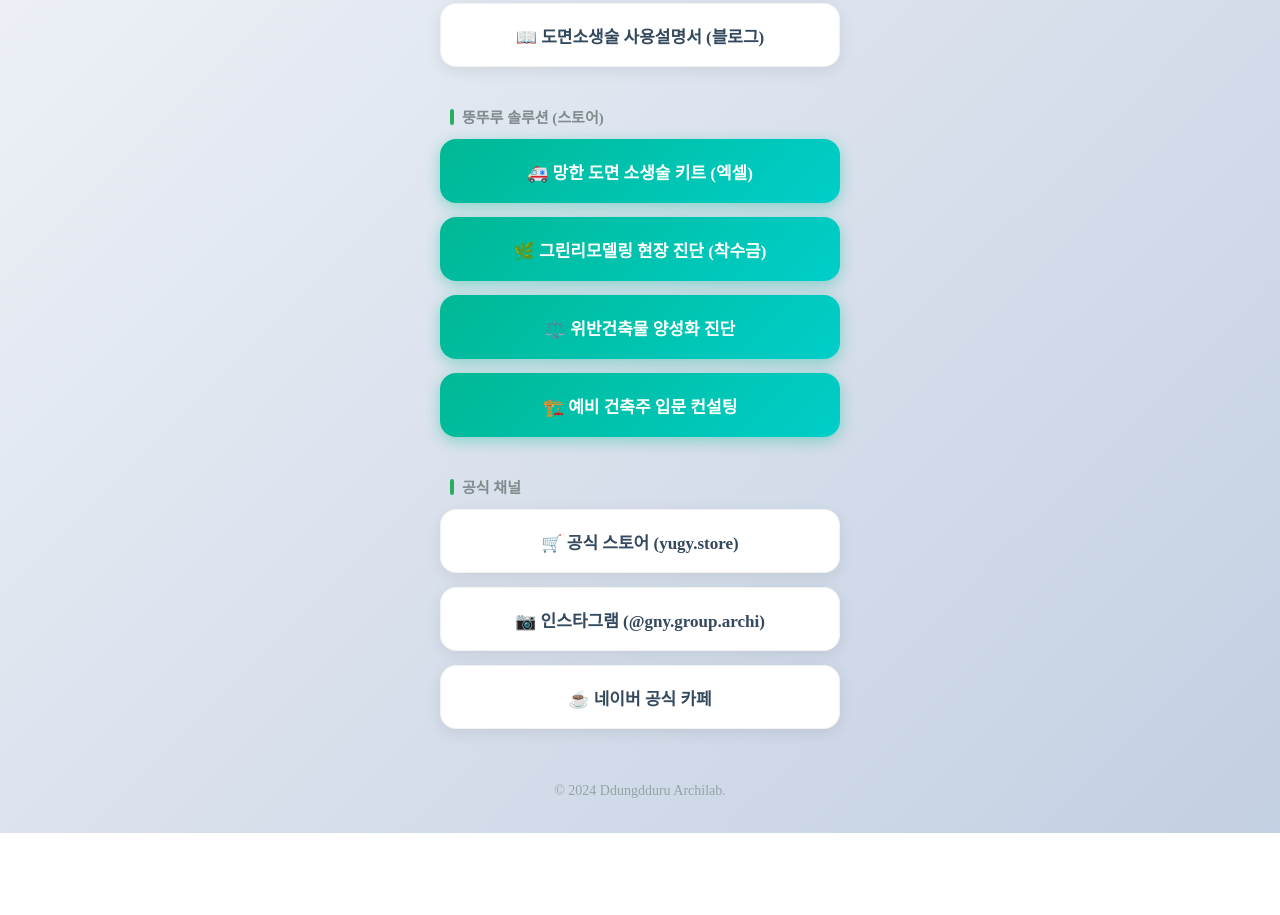
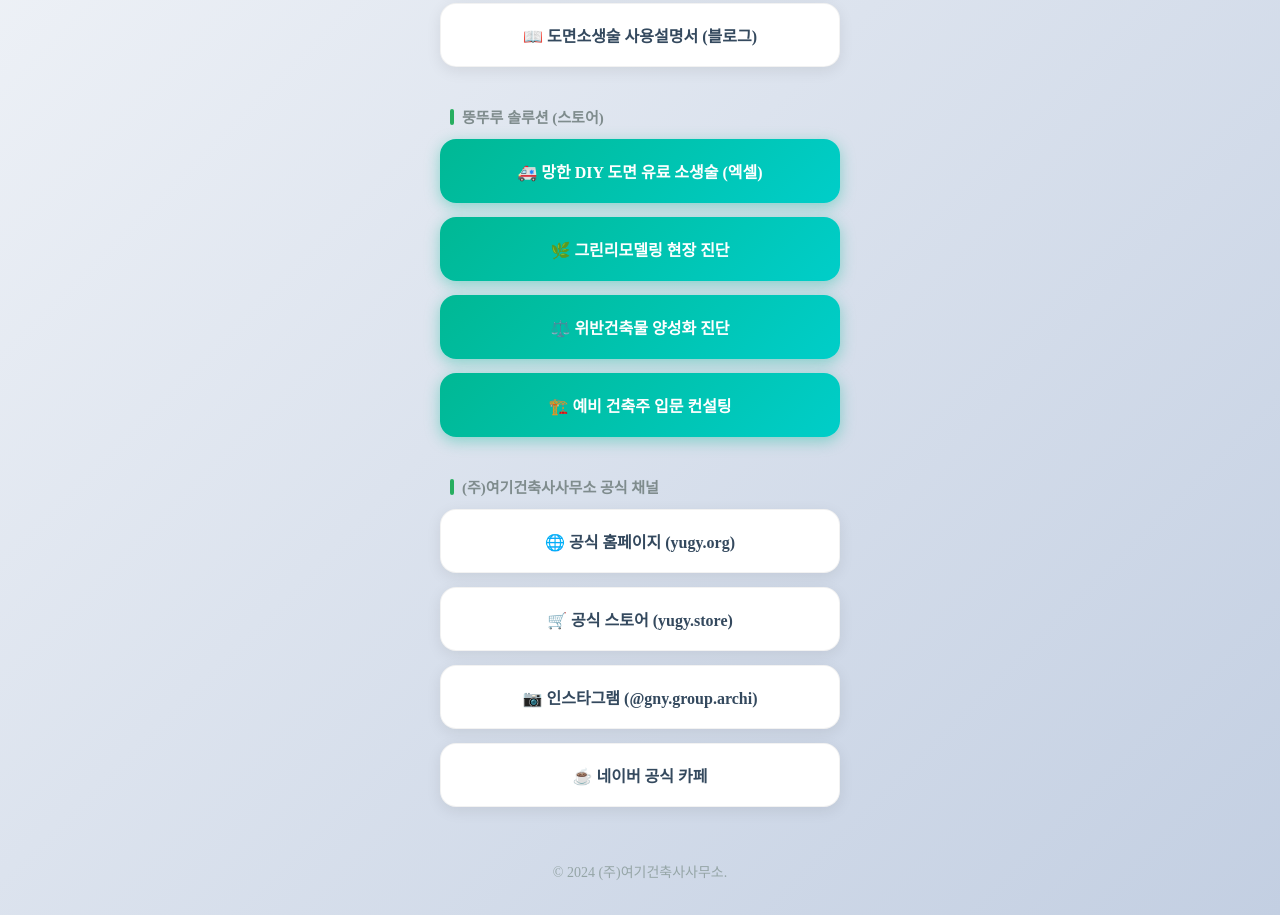
Before and after one commit to EndEod/mypage, a plain HTML site: page index.html in a window 1280 px wide. Shown: the part 444-1359 px from the top of the page. Before the commit the page ends 1277 px from the top, so only its background shows below. Drawn offline with Linux system fonts and the light colour scheme; a web font is replaced by a local one.

Commit message:
Update index.html

```diff
--- a/index.html
+++ b/index.html
@@ -12,7 +12,6 @@
         @import url('https://cdn.jsdelivr.net/gh/orioncactus/pretendard/dist/web/static/pretendard.css');
         * { font-family: "Pretendard", serif; box-sizing: border-box; }
         body {
-            /* [수정] 화사하고 은은한 그라데이션 배경 */
             background: linear-gradient(135deg, #f5f7fa 0%, #c3cfe2 100%);
             min-height: 100vh;
             margin: 0;
@@ -29,7 +28,6 @@
             align-items: center;
         }
         .pro {
-            /* [수정] 더 투명하고 깨끗한 유리 효과 */
             background: rgba(255, 255, 255, 0.6);
             backdrop-filter: blur(20px);
             -webkit-backdrop-filter: blur(20px);
@@ -47,7 +45,6 @@
             width: 110px;
             height: 110px;
             border-radius: 50%;
-            /* [체크] 깃허브에 올린 파일명과 동일해야 함 */
             background-image: url('뚱뚜루-1.png');
             background-size: cover;
             background-position: center;
@@ -94,7 +91,7 @@
             display: inline-block;
             width: 4px;
             height: 16px;
-            background-color: #27ae60; /* 포인트 컬러 */
+            background-color: #27ae60;
             margin-right: 8px;
             border-radius: 2px;
         }
@@ -103,10 +100,9 @@
             width: 100%;
             height: 64px;
             border-radius: 16px;
-            /* [수정] 깔끔한 화이트 버튼 & 부드러운 그림자 */
             background: #ffffff;
             margin-bottom: 14px;
-            font-size: 17px;
+            font-size: 16px; /* 글씨 크기 살짝 조정 */
             font-weight: 700;
             color: #34495e;
             display: flex;
@@ -122,9 +118,8 @@
             box-shadow: 0 8px 25px rgba(0,0,0,0.15);
         }
 
-        /* [수정] 네이버 스마트스토어 강조 스타일 */
         .highlight {
-            background: linear-gradient(135deg, #00b894 0%, #00cec9 100%); /* 네이버 스타일 그린/민트 */
+            background: linear-gradient(135deg, #00b894 0%, #00cec9 100%);
             color: white;
             border: none;
             box-shadow: 0 4px 15px rgba(0, 184, 148, 0.4);
@@ -164,11 +159,11 @@
         <div class="section-title">뚱뚜루 솔루션 (스토어)</div>
 
         <a class="bigbutton highlight" target="_blank" href="https://smartstore.naver.com/kiendeod_susutto/products/12770673161">
-            🚑 망한 도면 소생술 키트 (엑셀)
+            🚑 망한 DIY 도면 유료 소생술 (엑셀)
         </a>
 
         <a class="bigbutton highlight" target="_blank" href="https://smartstore.naver.com/kiendeod_susutto/products/12728705402">
-            🌿 그린리모델링 현장 진단 (착수금)
+            🌿 그린리모델링 현장 진단
         </a>
 
         <a class="bigbutton highlight" target="_blank" href="https://smartstore.naver.com/kiendeod_susutto/products/12777263769">
@@ -179,7 +174,12 @@
             🏗️ 예비 건축주 입문 컨설팅
         </a>
 
-        <div class="section-title">공식 채널</div>
+        <div class="section-title">(주)여기건축사사무소 공식 채널</div>
+
+        <a class="bigbutton" target="_blank" href="https://yugy.org">
+            🌐 공식 홈페이지 (yugy.org)
+        </a>
+
         <a class="bigbutton" target="_blank" href="https://yugy.store">
             🛒 공식 스토어 (yugy.store)
         </a>
@@ -190,7 +190,7 @@
             ☕ 네이버 공식 카페
         </a>
 
-        <p class="source">© 2024 Ddungdduru Archilab.</p>
+        <p class="source">© 2024 (주)여기건축사사무소.</p>
     </div>
 </body>
 </html>
```
